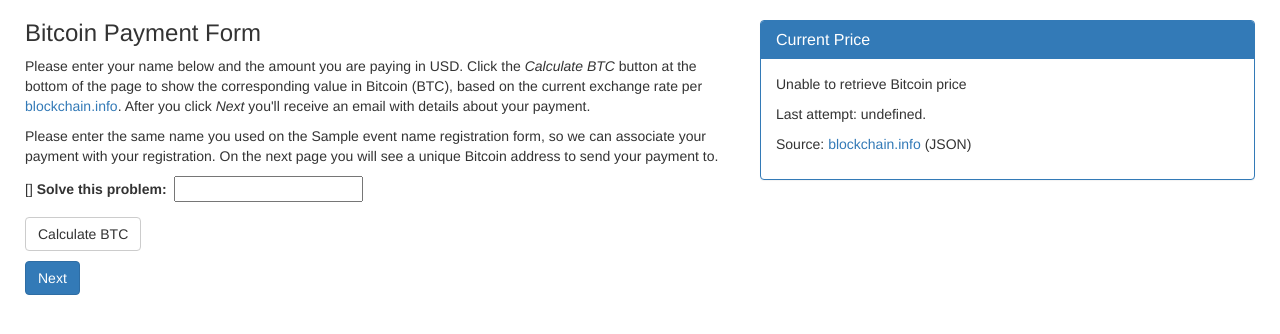
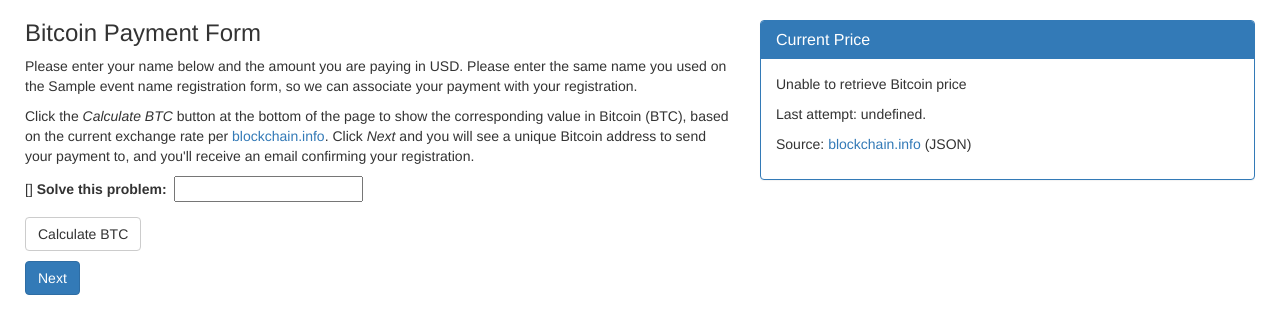
Before and after one commit to JuBrandt/cointrax, a Django app: template templates/index.html in a window 1280 px wide. Shown: the part 81-415 px from the top of the page. Run offline with Django 3.2, Linux system fonts and the light colour scheme; the template is opened without the code that fills it: most values are stand-ins (such as "Sample title", 1, 10 or a date in 2020); form fields are guessed from the names that the template uses; some libraries are stand-ins or nearby versions.

Commit message:
Improved wording on index page.

```diff
--- a/templates/index.html
+++ b/templates/index.html
@@ -13,19 +13,19 @@
   <div class="col-md-7">
     <h3>Bitcoin Payment Form</h3>
     <p>Please enter your name below and the amount you are paying in USD.
-    Click the <em>Calculate BTC</em> button at the bottom of the page to show the
-    corresponding value in Bitcoin (BTC), based on the current exchange rate per
-    <a href="https://markets.blockchain.info" target="_blank">blockchain.info</a>.
-    After you click <em>Next</em> you'll receive an email with details about
-    your payment.</p>
-
-    <p>
     {% if event_name %}
     Please enter the same name you used on the {{ event_name}} registration
     form, so we can associate your payment with your registration.
     {% endif %}
-    On the next page you will see a unique Bitcoin address to
-    send your payment to.</p>
+    </p>
+
+    <p>
+    Click the <em>Calculate BTC</em> button at the bottom of the page to show the
+    corresponding value in Bitcoin (BTC), based on the current exchange rate per
+    <a href="https://markets.blockchain.info" target="_blank">blockchain.info</a>.
+    Click <em>Next</em> and you will see a unique Bitcoin address to
+    send your payment to, and you'll receive an email confirming your
+    registration.</p>
 
     {% include "contact.html" %}
 
```
